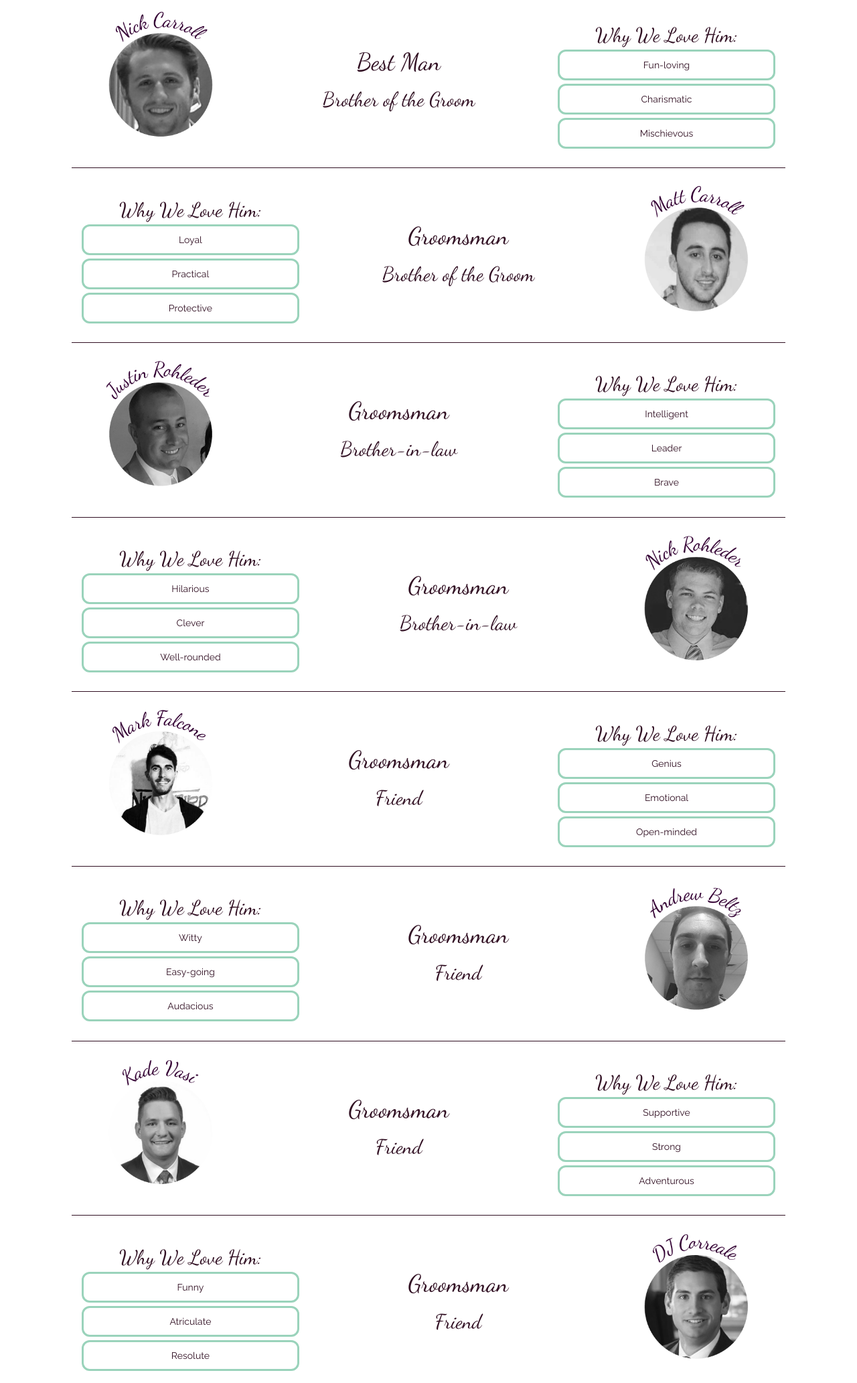
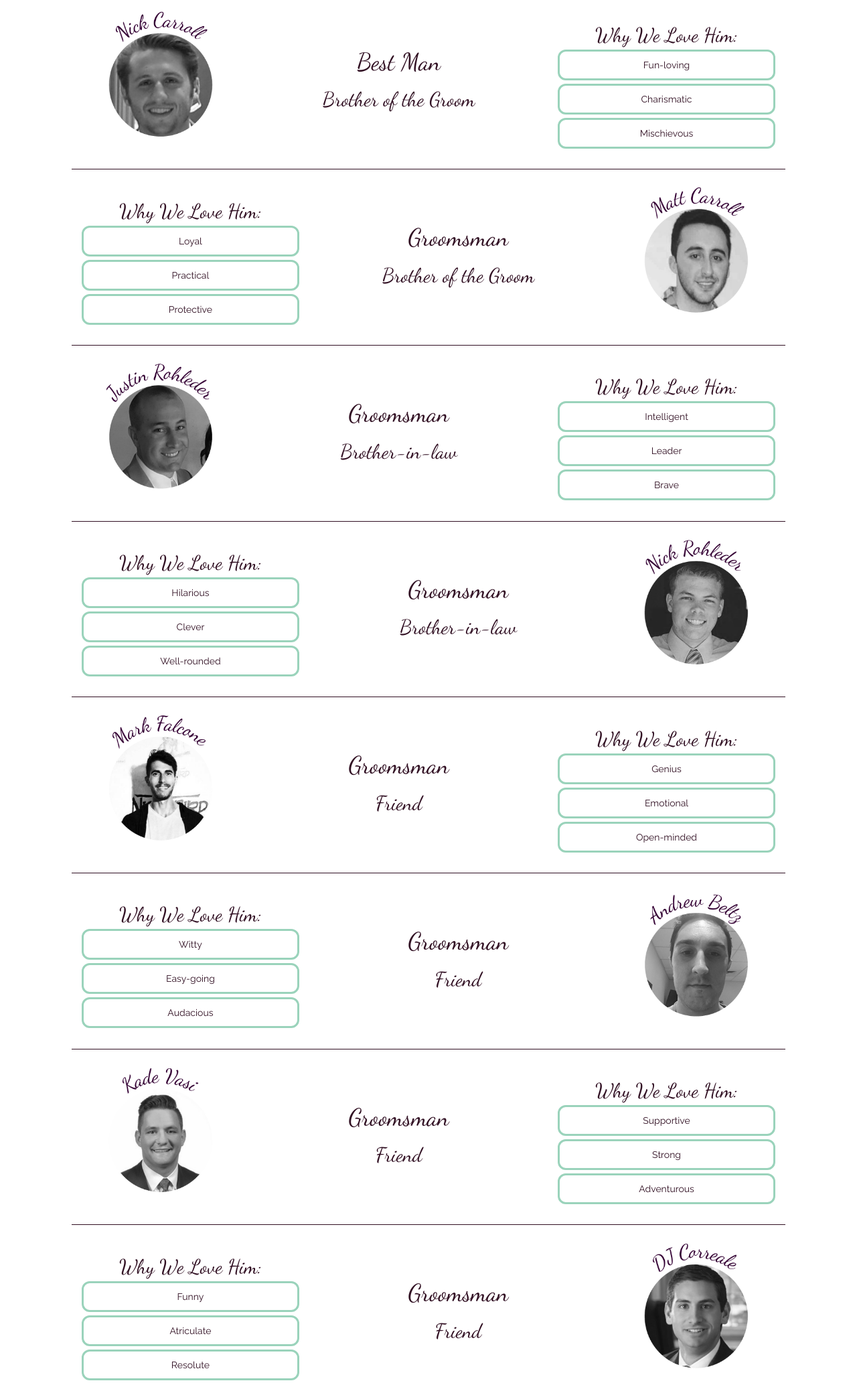
Before and after one commit to johntcarroll/wedding, a PHP site: page /party/ in a window 1280 px wide. Shown: the part 721-2786 px from the top of the page at 67% size. Run offline with PHP 8.4, Linux system fonts and the light colour scheme.

Commit message:
padding on party page

```diff
--- a/css/style.css
+++ b/css/style.css
@@ -374,7 +374,7 @@ a.overlay-link.before:hover:before,a.overlay-link.after:hover:after{
     border-bottom-color: #311023;
     border-bottom-width: 1px;
     border-bottom-style: solid;
-    padding-bottom: 3px;
+    padding-bottom: 5px;
 }
 
 .attribute-cell{
```
